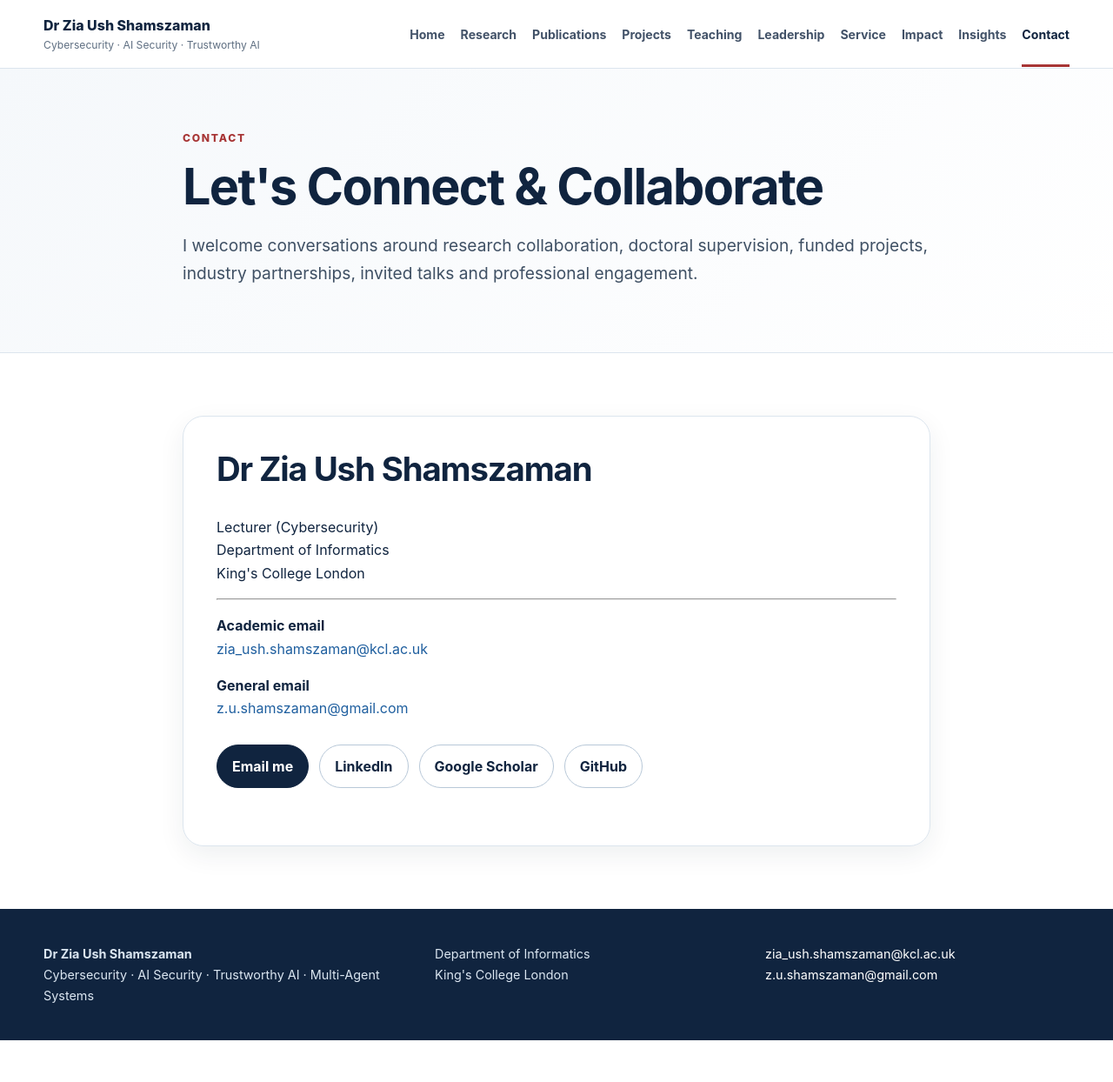
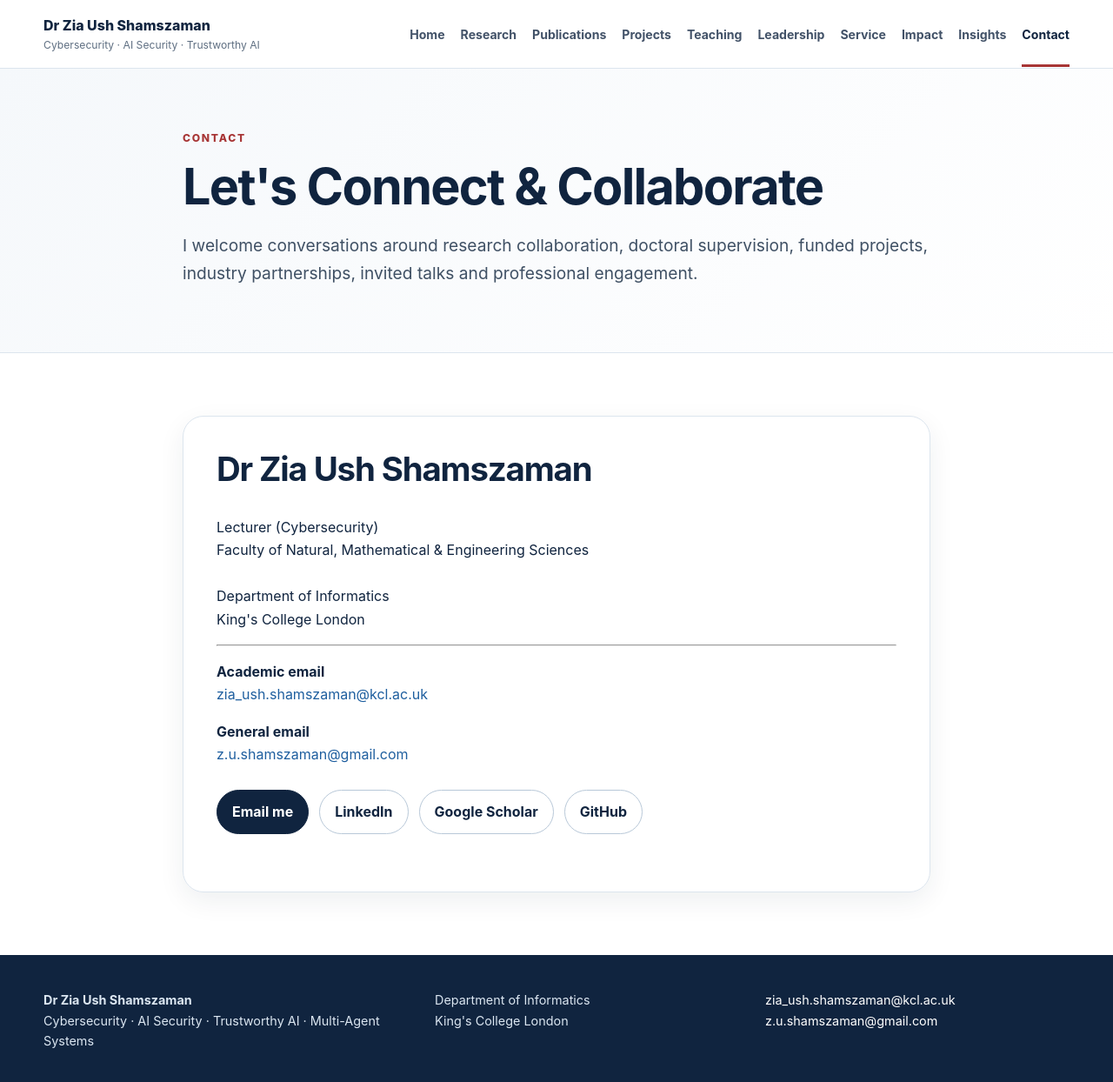
Before and after one commit to solozia/ZiaUshShamszaman, a Jekyll site: the page contact.html, which Jekyll copies as it is, in a window 1280 px wide and 1249 px high. Shown: the top 1244 px of the window at 87% size. Built offline with Jekyll 4.4.1, drawn with Linux system fonts in a browser that asks for light colours.

Commit message:
Update contact.html

```diff
--- a/contact.html
+++ b/contact.html
@@ -34,7 +34,7 @@
 <section class="section"><div class="wrap narrow">
 <div class="contact-card">
 <h2>Dr Zia Ush Shamszaman</h2>
-<p>Lecturer (Cybersecurity)<br>Department of Informatics<br>King's College London</p>
+<p>Lecturer (Cybersecurity)<br>Faculty of Natural, Mathematical & Engineering Sciences<br> <br>Department of Informatics<br>King's College London</p>
 <hr>
 <p><strong>Academic email</strong><br><a href="mailto:zia_ush.shamszaman@kcl.ac.uk">zia_ush.shamszaman@kcl.ac.uk</a></p>
 <p><strong>General email</strong><br><a href="mailto:z.u.shamszaman@gmail.com">z.u.shamszaman@gmail.com</a></p>
```
